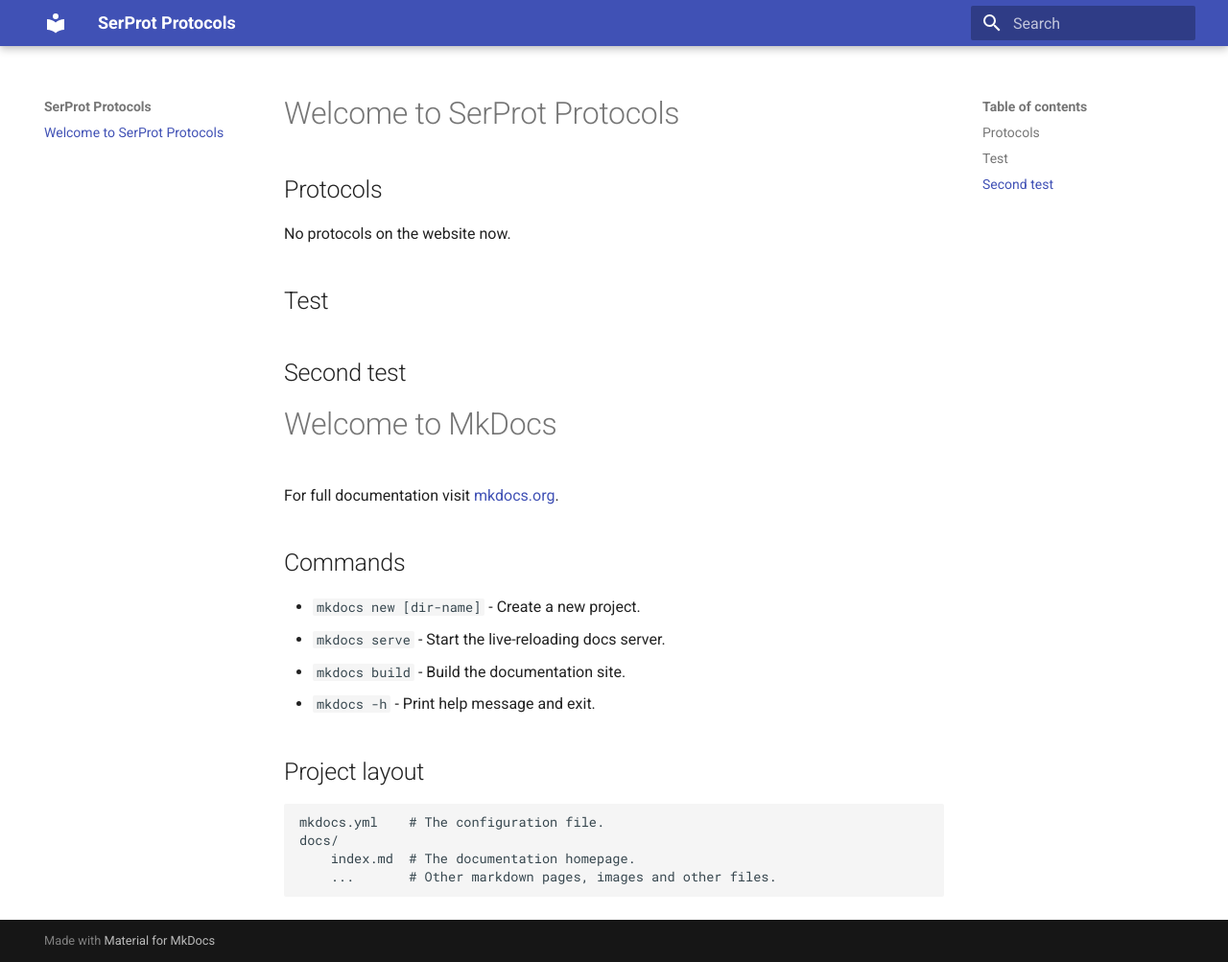
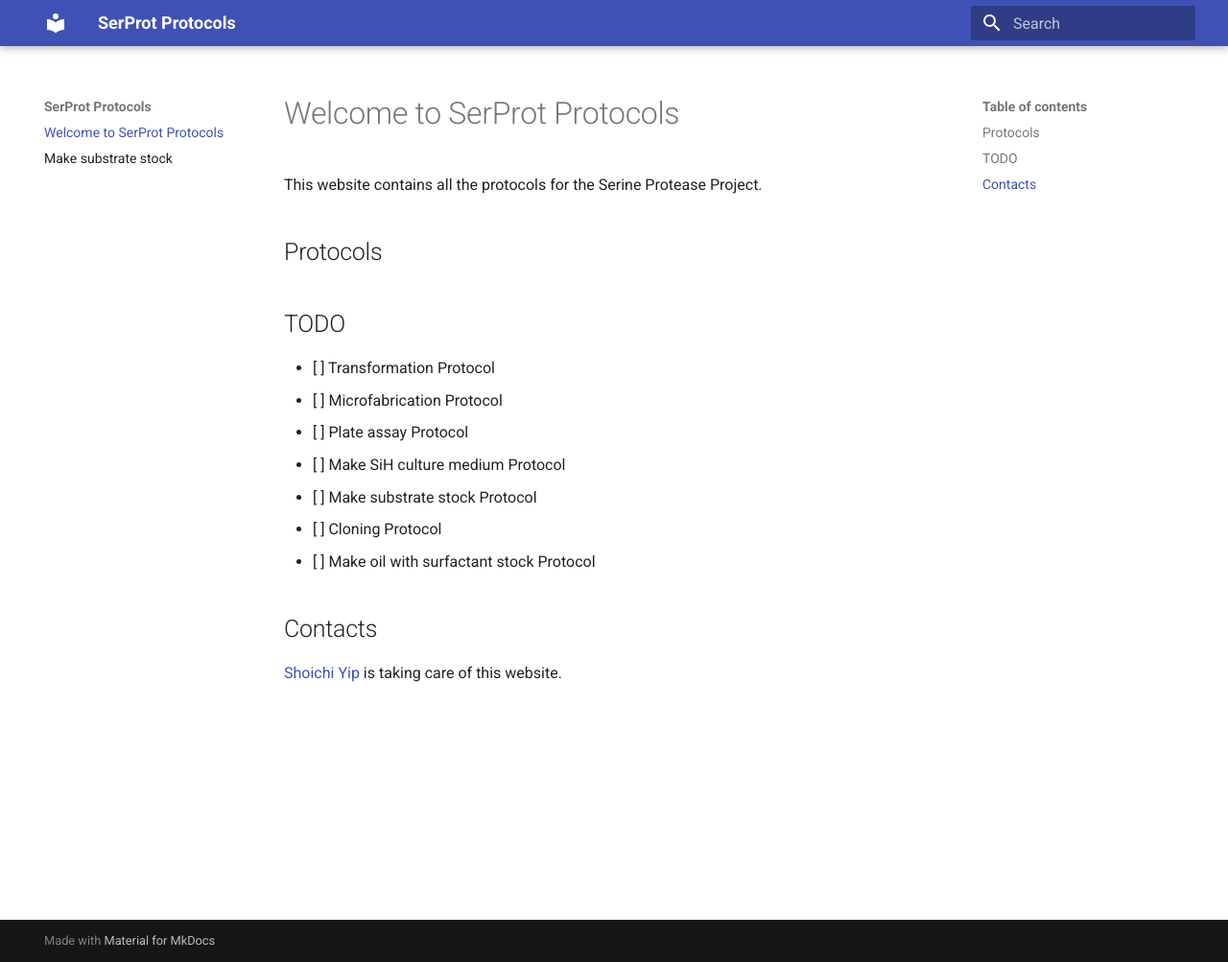
Before and after one commit to shoyip/SerProtProtocols, an MkDocs documentation site: the page built from docs/index.md, in a window 1280 px wide and 1003 px high. Shown: the whole window at 96% size. Built offline with MkDocs 1.6.1 and Material for MkDocs 9.7.7, drawn with Linux system fonts in a browser that asks for light colours.

Commit message:
added substrate stock protocol

```diff
--- a/docs/index.md
+++ b/docs/index.md
@@ -1,27 +1,21 @@
 # Welcome to SerProt Protocols
+
+This website contains all the protocols for the Serine
+Protease Project.
 
 ## Protocols
 
-No protocols on the website now.
+## TODO
 
-## Test
+- [ ] Transformation Protocol
+- [ ] Microfabrication Protocol
+- [ ] Plate assay Protocol
+- [ ] Make SiH culture medium Protocol
+- [ ] Make substrate stock Protocol
+- [ ] Cloning Protocol
+- [ ] Make oil with surfactant stock Protocol
 
-## Second test
+## Contacts
 
-# Welcome to MkDocs
-
-For full documentation visit [mkdocs.org](https://www.mkdocs.org).
-
-## Commands
-
-* `mkdocs new [dir-name]` - Create a new project.
-* `mkdocs serve` - Start the live-reloading docs server.
-* `mkdocs build` - Build the documentation site.
-* `mkdocs -h` - Print help message and exit.
-
-## Project layout
-
-    mkdocs.yml    # The configuration file.
-    docs/
-        index.md  # The documentation homepage.
-        ...       # Other markdown pages, images and other files.
+[Shoichi Yip](https://shoyip.github.io) is taking care of
+this website.
--- a/mkdocs.yml
+++ b/mkdocs.yml
@@ -2,3 +2,11 @@
 site_url: https://shoyip.github.io/SerProtProtocols/
 theme:
   name: material
+markdown_extensions:
+  - admonition
+  - pymdownx.details
+  - pymdownx.superfences
+  - attr_list
+  - pymdownx.emoji:
+      emoji_index: !!python/name:material.extensions.emoji.twemoji
+      emoji_generator: !!python/name:material.extensions.emoji.to_svg
```
Also changed, not shown: docs/substrate_stock.md (added, +23 -0 lines).
